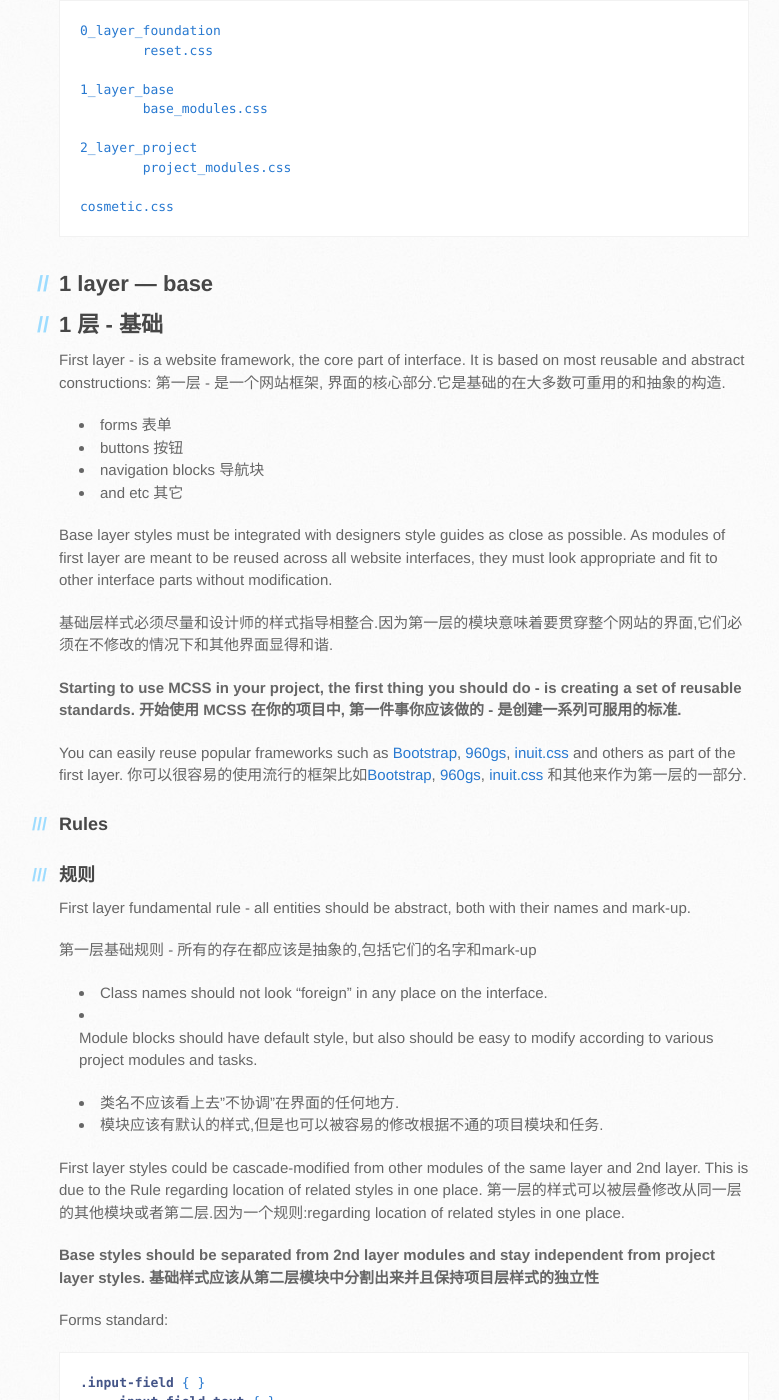
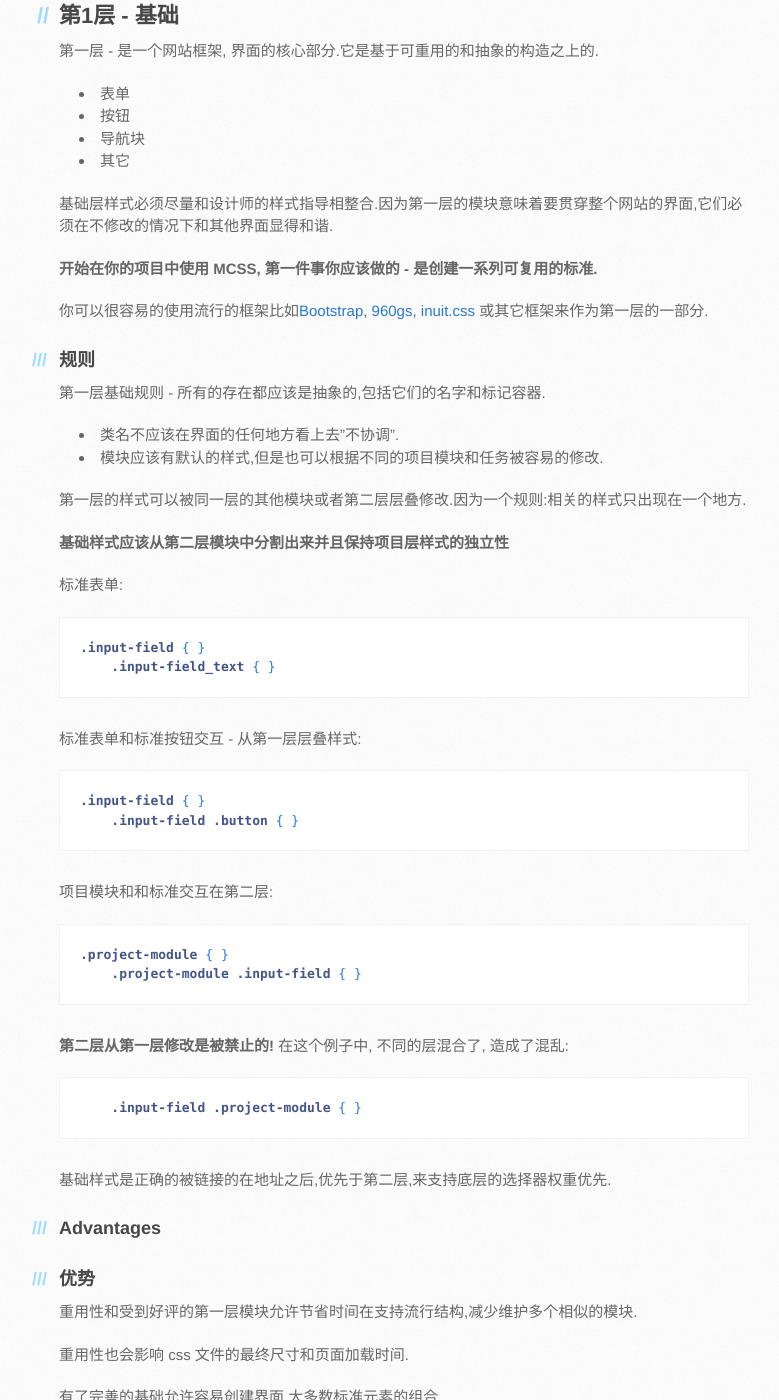
Before and after one commit to robhrt7/MCSS, a Jekyll site: the page built from cn/index.md, in a window 1280 px wide and 1400 px high, scrolled down 3316 px. Shown: the whole window, without its empty margins (111-890 px from the left). Built offline with Jekyll 4.4.1, drawn with Linux system fonts in a browser that asks for light colours; Markdown is read by kramdown in place of the engine named in the settings; comment, search, counter and statistics services are not loaded; some of the changed text lies outside the part shown.

Commit message:
finish 1 layout

```diff
--- a/cn/index.md
+++ b/cn/index.md
@@ -78,25 +78,19 @@ CSS 模块(和其中的组建) 被分割成不同的层, 每个层都有自己
 
 这部分文档会被一到单独的文档模块并且被更精确的描述([俄文版]({{ site.baseurl }}/modules/css_placement.html)的已经有了)
 
-## Zero layer or Foundation
-## 第0层或者地基
-Foundation includes resets and insignificantly changeable styles, which describe main layout base and apply on all pages.
+## 第0层或地基
 地基包含了重置和无关紧要的可变的样式,描述了主要的基本布局并且应用与所有页面.
 
-Foundation styles like all resets are connected from the very start, either in separate file or in the beginning of common CSS file:
-基础样式就像所有的重置一样,都在开头的单独文件或者 common 的 CSS 文件头部:
+基础样式就像所有的重置一样,都在最顶端的单独文件或者 common CSS 文件头部:
 
 <a id="interaction"></a>
-## Module interaction scheme
-## 模块交互方案
+## 模块交互结构
 
 ![image]({{ site.baseurl }}/images/layers.jpg)
 
-### Style linking order
 ### 样式链接顺序
 
-Every layer styles must be linked to the page in right order to maintain right relations between selectors of different modules/layers:
-每一个层样式必须被页面以正确的顺序被连接来保持正确的关系在不同的模块/层的选择器中:
+每一个层的样式必须被页面以正确的顺序被链接来保持在不同的模块/层的选择器中的正确的关系:
 
 	0_layer_foundation
 		reset.css
@@ -110,87 +104,70 @@ Every layer styles must be linked to the page in right order to maintain right r
 	cosmetic.css
 
 <a id="1"></a>
-## 1 layer — base
-## 1 层 - 基础
-First layer - is a website framework, the core part of interface. It is based on most reusable and abstract constructions:
-第一层 - 是一个网站框架, 界面的核心部分.它是基础的在大多数可重用的和抽象的构造.
+## 第1层 - 基础
+第一层 - 是一个网站框架, 界面的核心部分.它是基于可重用的和抽象的构造之上的.
 
-* forms 表单
-* buttons 按钮
-* navigation blocks 导航块
-* and etc 其它
-
-Base layer styles must be integrated with designers style guides as close as possible. As modules of first layer are meant to be reused across all website interfaces, they must look appropriate and fit to other interface parts without modification.
+* 表单
+* 按钮
+* 导航块
+* 其它
 
 基础层样式必须尽量和设计师的样式指导相整合.因为第一层的模块意味着要贯穿整个网站的界面,它们必须在不修改的情况下和其他界面显得和谐.
 
-**Starting to use MCSS in your project, the first thing you should do - is creating a set of reusable standards.**
-**开始使用 MCSS 在你的项目中, 第一件事你应该做的 - 是创建一系列可服用的标准.**
+**开始在你的项目中使用 MCSS, 第一件事你应该做的 - 是创建一系列可复用的标准.**
 
-You can easily reuse popular frameworks such as [Bootstrap](http://twitter.github.com/bootstrap/), [960gs](http://960.gs/), [inuit.css](https://github.com/csswizardry/inuit.css) and others as part of the first layer.
-你可以很容易的使用流行的框架比如[Bootstrap](http://twitter.github.com/bootstrap/), [960gs](http://960.gs/), [inuit.css](https://github.com/csswizardry/inuit.css) 和其他来作为第一层的一部分.
+你可以很容易的使用流行的框架比如[Bootstrap](http://twitter.github.com/bootstrap/), [960gs](http://960.gs/), [inuit.css](https://github.com/csswizardry/inuit.css) 或其它框架来作为第一层的一部分.
 
-### Rules
 ### 规则
 
-First layer fundamental rule - all entities should be abstract, both with their names and mark-up.
+第一层基础规则 - 所有的存在都应该是抽象的,包括它们的名字和标记容器.
 
-第一层基础规则 - 所有的存在都应该是抽象的,包括它们的名字和mark-up
+* 类名不应该在界面的任何地方看上去"不协调".
+* 模块应该有默认的样式,但是也可以根据不同的项目模块和任务被容易的修改.
 
-* Class names should not look "foreign" in any place on the interface.
-* Module blocks should have default style, but also should be easy to modify according to various project modules and tasks.
+第一层的样式可以被同一层的其他模块或者第二层层叠修改.因为一个规则:相关的样式只出现在一个地方.
 
-* 类名不应该看上去"不协调"在界面的任何地方.
-* 模块应该有默认的样式,但是也可以被容易的修改根据不通的项目模块和任务.
-
-First layer styles could be cascade-modified from other modules of the same layer and 2nd layer. This is due to the Rule regarding location of related styles in one place.
-第一层的样式可以被层叠修改从同一层的其他模块或者第二层.因为一个规则:regarding location of related styles in one place.
-
-**Base styles should be separated from 2nd layer modules and stay independent from project layer styles.**
 **基础样式应该从第二层模块中分割出来并且保持项目层样式的独立性**
 
-Forms standard:
+标准表单:
 
 {% highlight css %}
 .input-field { }
     .input-field_text { }
 {% endhighlight %}
 
-Form standard interaction with button standard - cascade modification from 1st layer:
+标准表单和标准按钮交互 - 从第一层层叠样式:
 
 {% highlight css %}
 .input-field { }
     .input-field .button { }
 {% endhighlight %}
 
-Project module interaction with the standard in the 2nd layer:
+项目模块和和标准交互在第二层:
 
 {% highlight css %}
 .project-module { }
     .project-module .input-field { }
 {% endhighlight %}
 
-**2 layer modification from the 1st one is forbidden!** In this case, layers are mixing up, causing chaos:
+**第二层从第一层修改是被禁止的!** 在这个例子中, 不同的层混合了, 造成了混乱:
 
 {% highlight css %}
     .input-field .project-module { }
 {% endhighlight %}
 
-Base styles are connected right after the foundation, prior to 2nd layer, to support low level priority in selector weight.
+基础样式是正确的被链接的在地址之后,优先于第二层,来支持底层的选择器权重优先.
 
 ### Advantages
 ### 优势
-Reusable and well thought-of first layer modules allow saving time on support of popular constructions, eliminating the need to maintain several similar modules.
-重用和好的思考出的第一层模块允许节省时间在支持流行结构,减少维持多个相似的模块.
 
-Re-usability also as well affects the final size of CSS-files and page rendering time.
+重用性和受到好评的第一层模块允许节省时间在支持流行结构,减少维护多个相似的模块.
+
 重用性也会影响 css 文件的最终尺寸和页面加载时间.
 
-Having well-developed base allows to create new interfaces easily, most of which consist of standard elements.
-有了高大上的基础允许容易创建界面,大多数标准元素的组合.
+有了完善的基础允许容易创建界面,大多数标准元素的组合.
 
-The samples of standard designs can be reused from one project to another, allowing accelerating the development both of the layout and backend functionality connected with it.
-标准的设计例子可以在项目之间重用,促进了布局和后端的连接.
+标准的设计例子可以在项目之间重用,促进了布局和后端的开发者的沟通.
 
 <a id="2"></a>
 ## 2 layer — project
```
